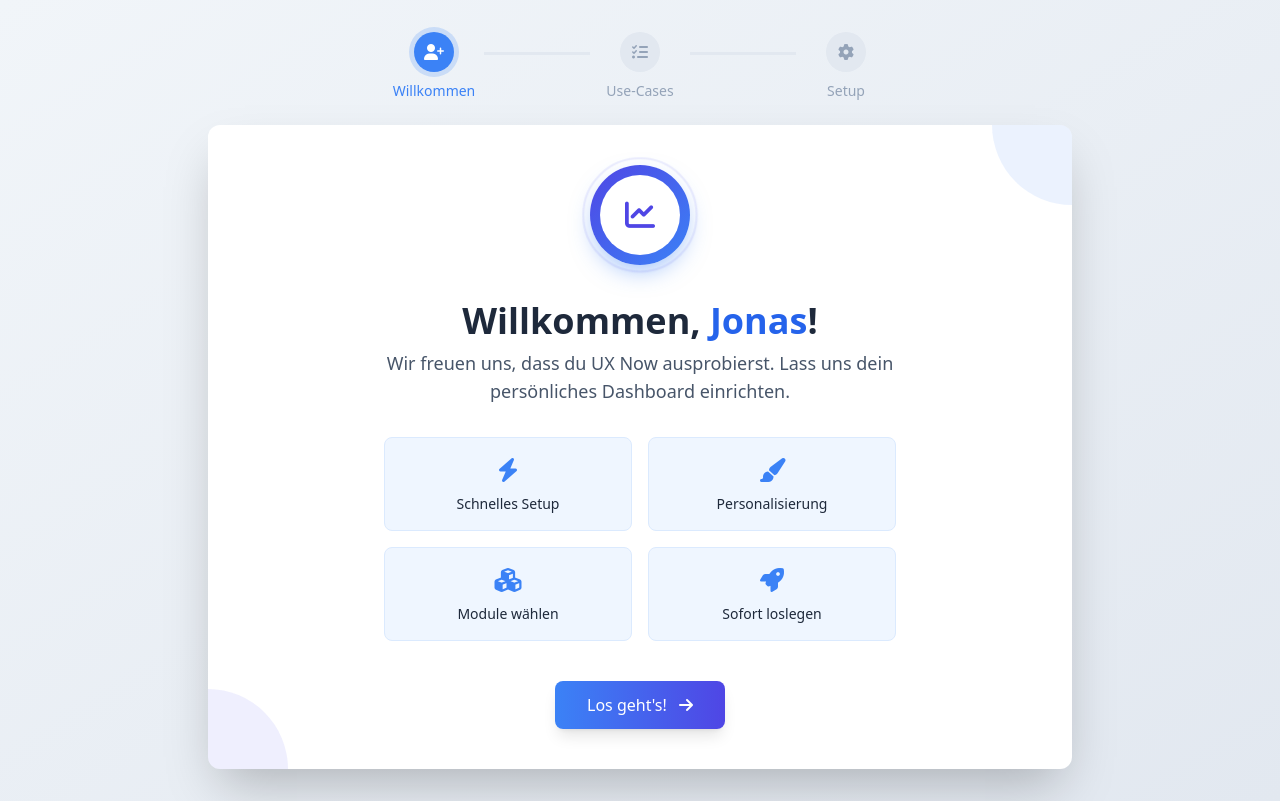
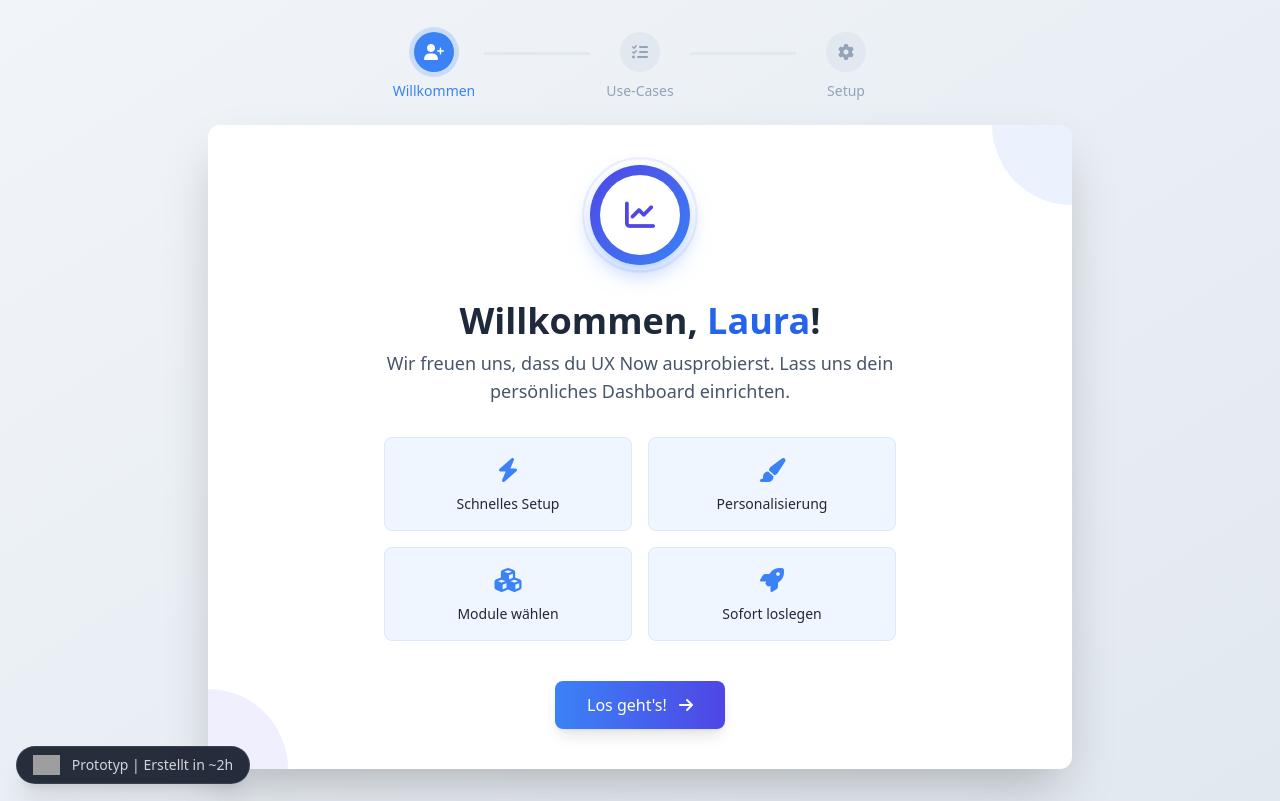
Before and after one commit to UXNow-Design/fast-onboarding, a plain HTML site: page index.html in a window 1280 px wide. Drawn offline with nearby package versions, Linux system fonts and the light colour scheme; grey boxes are pictures that could not be loaded.

Commit message:
Added UX Now Badge

```diff
--- a/index.html
+++ b/index.html
@@ -306,5 +306,10 @@
     </div>
 
     <script src="script.js"></script>
+
+    <div class="fixed bottom-4 left-4 flex items-center bg-gray-900/90 backdrop-blur-md text-white px-4 py-2 rounded-full shadow-xl text-sm z-50 border border-white/10 space-x-3 hover:scale-105 transition-transform duration-200 ease-in-out">
+      <img src="logo_signet.svg" alt="UX Now Logo" class="h-5 w-auto">
+      <span class="text-gray-300">Prototyp | Erstellt in ~2h</span>
+    </div>
 </body>
 </html>
```
Also changed, not shown: 1 other file.
